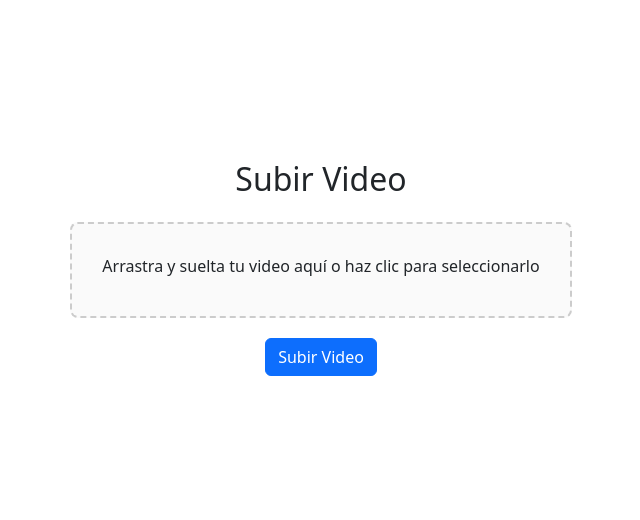
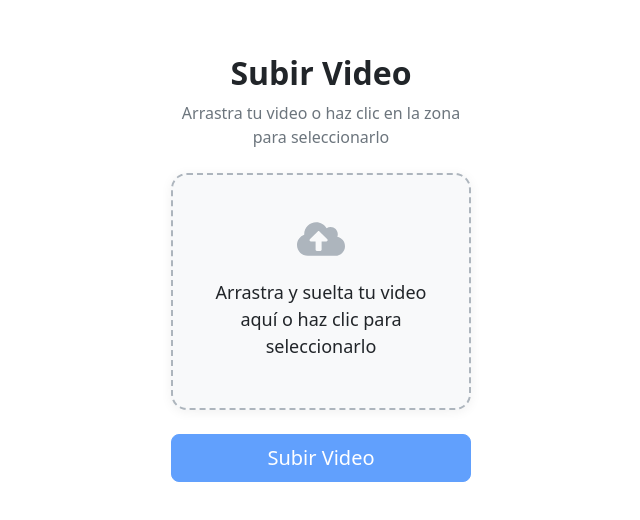
Before and after one commit to JosiGB09/FrontProcesadorVideos, a React (Vite) app: page / in a window 1280 px wide. Shown: the part 156-676 px from the top of the page, without its empty margins (319-959 px from the left). Built offline with nearby package versions, Linux system fonts and the light colour scheme.

Commit message:
Mejora de la vista #2

```diff
--- a/package.json
+++ b/package.json
@@ -13,7 +13,8 @@
     "bootstrap": "^5.3.7",
     "react": "^19.1.0",
     "react-bootstrap": "^2.10.10",
-    "react-dom": "^19.1.0"
+    "react-dom": "^19.1.0",
+    "react-icons": "^5.5.0"
   },
   "devDependencies": {
     "@eslint/js": "^9.25.0",
--- a/src/views/Uploadvideo.jsx
+++ b/src/views/Uploadvideo.jsx
@@ -1,5 +1,6 @@
 import React, { useState, useRef } from 'react';
-import { Container, Form, Button } from 'react-bootstrap';
+import { Container, Form, Button, Row, Col } from 'react-bootstrap';
+import { FaCloudUploadAlt } from 'react-icons/fa';
 import {
   handleFileChange,
   handleDragOver,
@@ -19,7 +20,12 @@ const UploadVideo = () => {
 
   return (
     <Container className="mt-5">
-      <h2 className="mb-4">Subir Video</h2>
+      <Row className="justify-content-center">
+        <Col xs={12} md={8} lg={6}>
+          <div className="text-center mb-4">
+            <h2 className="fw-bold">Subir Video</h2>
+            <p className="text-secondary">Arrastra tu video o haz clic en la zona para seleccionarlo</p>
+          </div>
           <Form onSubmit={e => handleSubmit(e, videoFile)}>
             <div
               onClick={handleZoneClick}
@@ -27,17 +33,23 @@ const UploadVideo = () => {
               onDragLeave={e => handleDragLeave(e, setDragActive)}
               onDrop={e => handleDrop(e, setVideoFile, setDragActive)}
               style={{
-            border: dragActive ? '2px solid #007bff' : '2px dashed #ccc',
-            borderRadius: 8,
-            padding: 30,
+                border: dragActive ? '2px solid #0d6efd' : '2px dashed #adb5bd',
+                borderRadius: 16,
+                padding: 40,
                 textAlign: 'center',
-            background: dragActive ? '#e9f5ff' : '#fafafa',
+                background: dragActive ? '#e7f1ff' : '#f8f9fa',
                 cursor: 'pointer',
-            marginBottom: 20,
+                marginBottom: 24,
+                boxShadow: '0 2px 12px rgba(0,0,0,0.06)',
+                transition: 'all 0.2s',
+                position: 'relative',
               }}
             >
-          <Form.Label style={{ cursor: 'pointer' }}>
-            Arrastra y suelta tu video aquí o haz clic para seleccionarlo
+              <FaCloudUploadAlt size={48} color={dragActive ? "#0d6efd" : "#adb5bd"} className="mb-3" />
+              <Form.Label style={{ cursor: 'pointer', fontSize: 18 }}>
+                {dragActive
+                  ? "¡Suelta tu video aquí!"
+                  : "Arrastra y suelta tu video aquí o haz clic para seleccionarlo"}
               </Form.Label>
               <Form.Control
                 type="file"
@@ -47,15 +59,17 @@ const UploadVideo = () => {
                 style={{ display: 'none' }}
               />
             </div>
-        <Button variant="primary" type="submit">
+            <div className="d-grid">
+              <Button variant="primary" type="submit" size="lg" disabled={!videoFile}>
                 Subir Video
               </Button>
+            </div>
           </Form>
 
           {videoFile && (
-        <div className="mt-4">
-          <h5>Información del video seleccionado:</h5>
-          <ul>
+            <div className="mt-5 p-4 rounded shadow-sm bg-white border">
+              <h5 className="mb-3 text-primary">Información del video seleccionado:</h5>
+              <ul className="mb-3">
                 <li><strong>Nombre:</strong> {videoFile.name}</li>
                 <li><strong>Tamaño:</strong> {(videoFile.size / (1024 * 1024)).toFixed(2)} MB</li>
                 <li><strong>Tipo:</strong> {videoFile.type}</li>
@@ -63,11 +77,14 @@ const UploadVideo = () => {
               <video
                 src={URL.createObjectURL(videoFile)}
                 controls
-            width="320"
-            className="mt-2"
+                width="100%"
+                className="rounded"
+                style={{ maxHeight: 320, background: "#000" }}
               />
             </div>
           )}
+        </Col>
+      </Row>
     </Container>
   );
 };
```
Also changed, not shown: 2 other files (tests, documents, lock files or other folders). Lines whose indentation alone changed are shown as unchanged.
